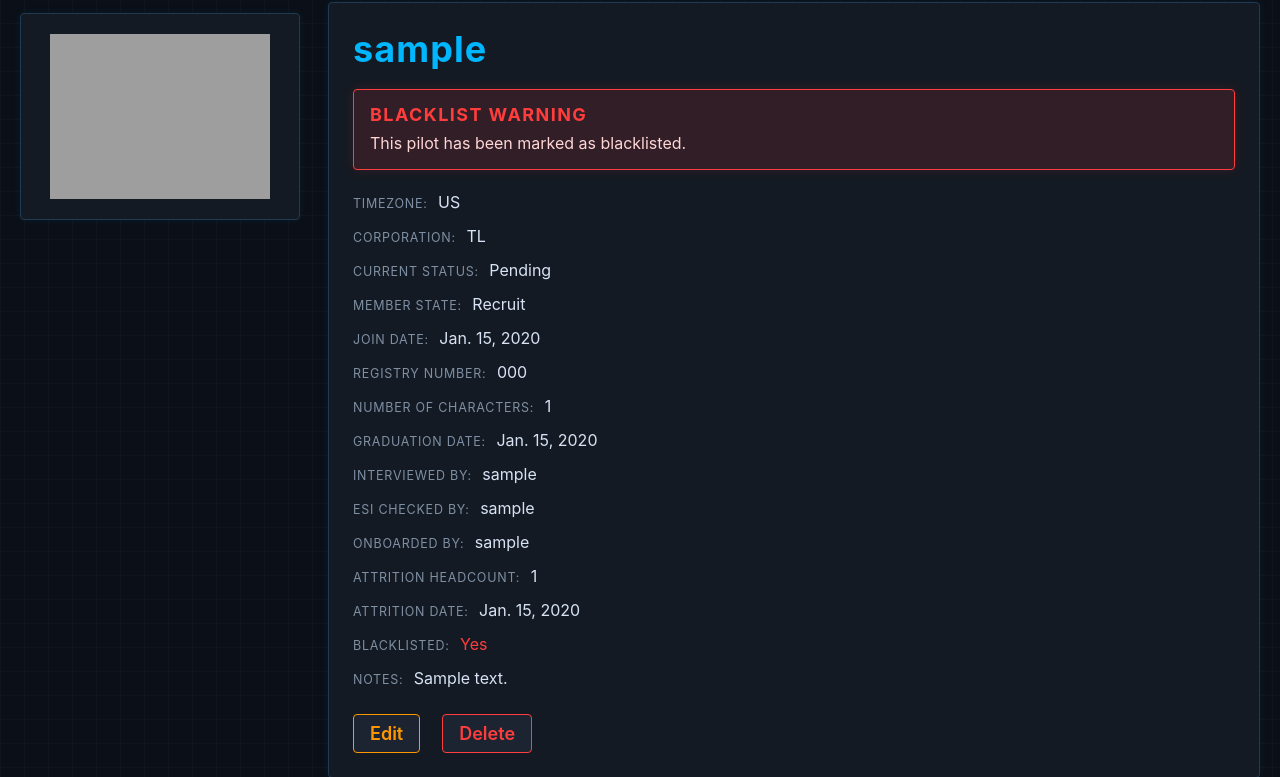
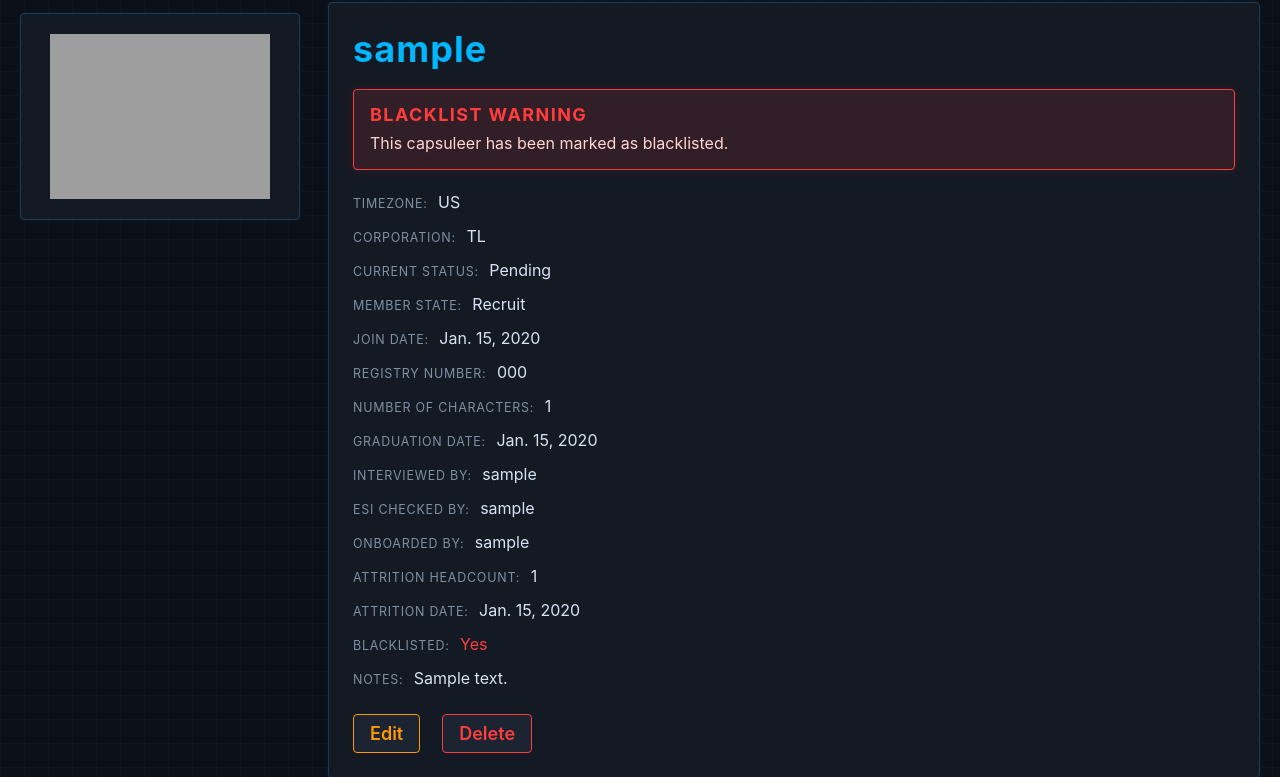
Before and after one commit to FatesUnited/recruitment-tracker, a Django app: template main_app/templates/members/detail.html in a window 1280 px wide. Shown: the part 97-874 px from the top of the page. Run offline with Django 5.2, Linux system fonts and the light colour scheme; the template is opened without the code that fills it: values that come from a table or form of the project are taken from there, others are empty; tables that the repository leaves empty hold one stand-in row (values such as "Sample post"); grey boxes are pictures that could not be loaded.

Commit message:
adjusting blacklist text

```diff
--- a/main_app/templates/members/detail.html
+++ b/main_app/templates/members/detail.html
@@ -17,7 +17,7 @@
     {% if member.blacklisted %}
       <div class="blacklist-alert">
         <h2>Blacklist Warning</h2>
-        <p>This pilot has been marked as blacklisted.</p>
+        <p>This capsuleer has been marked as blacklisted.</p>
       </div>
     {% endif %}
 
```
